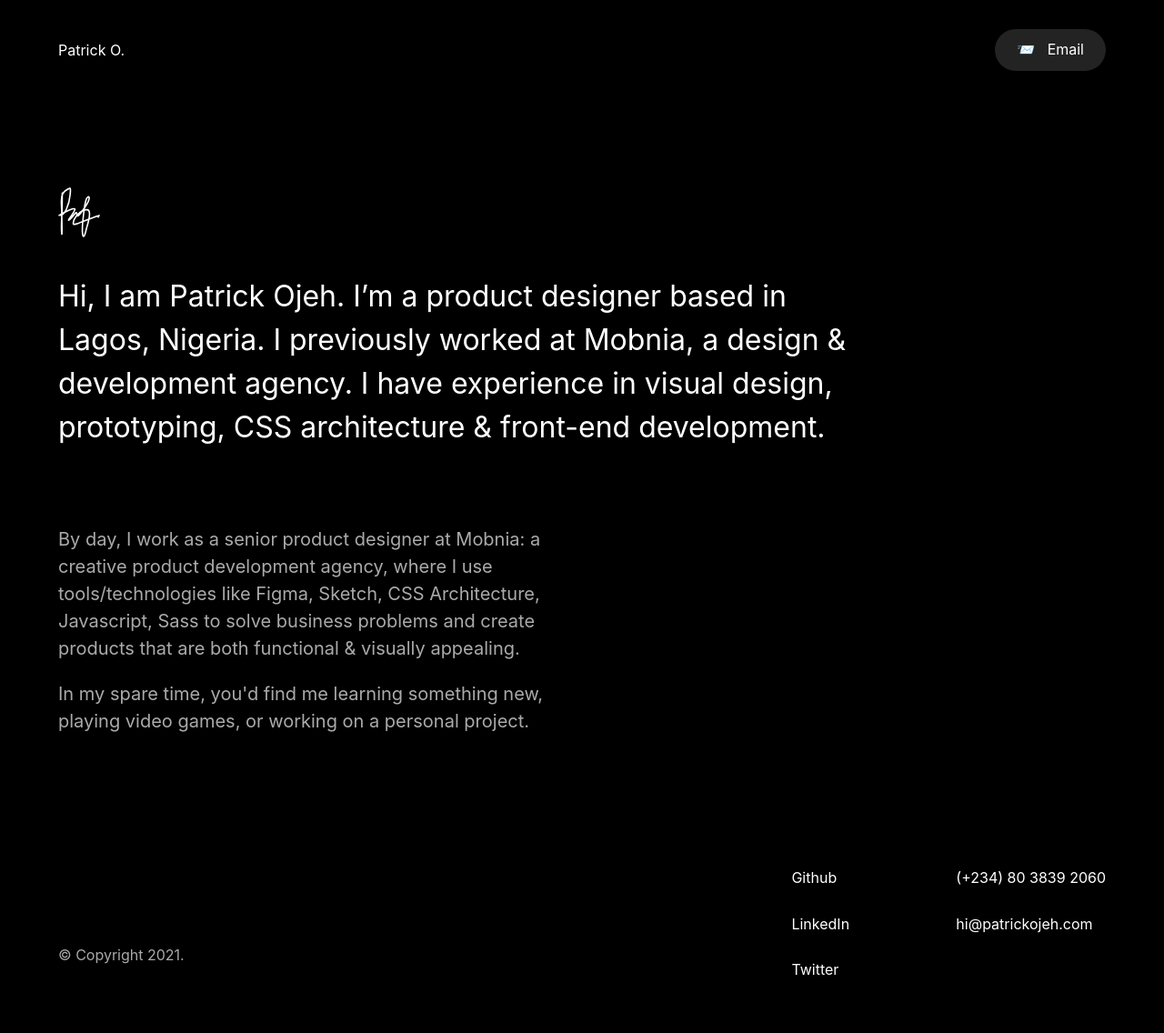
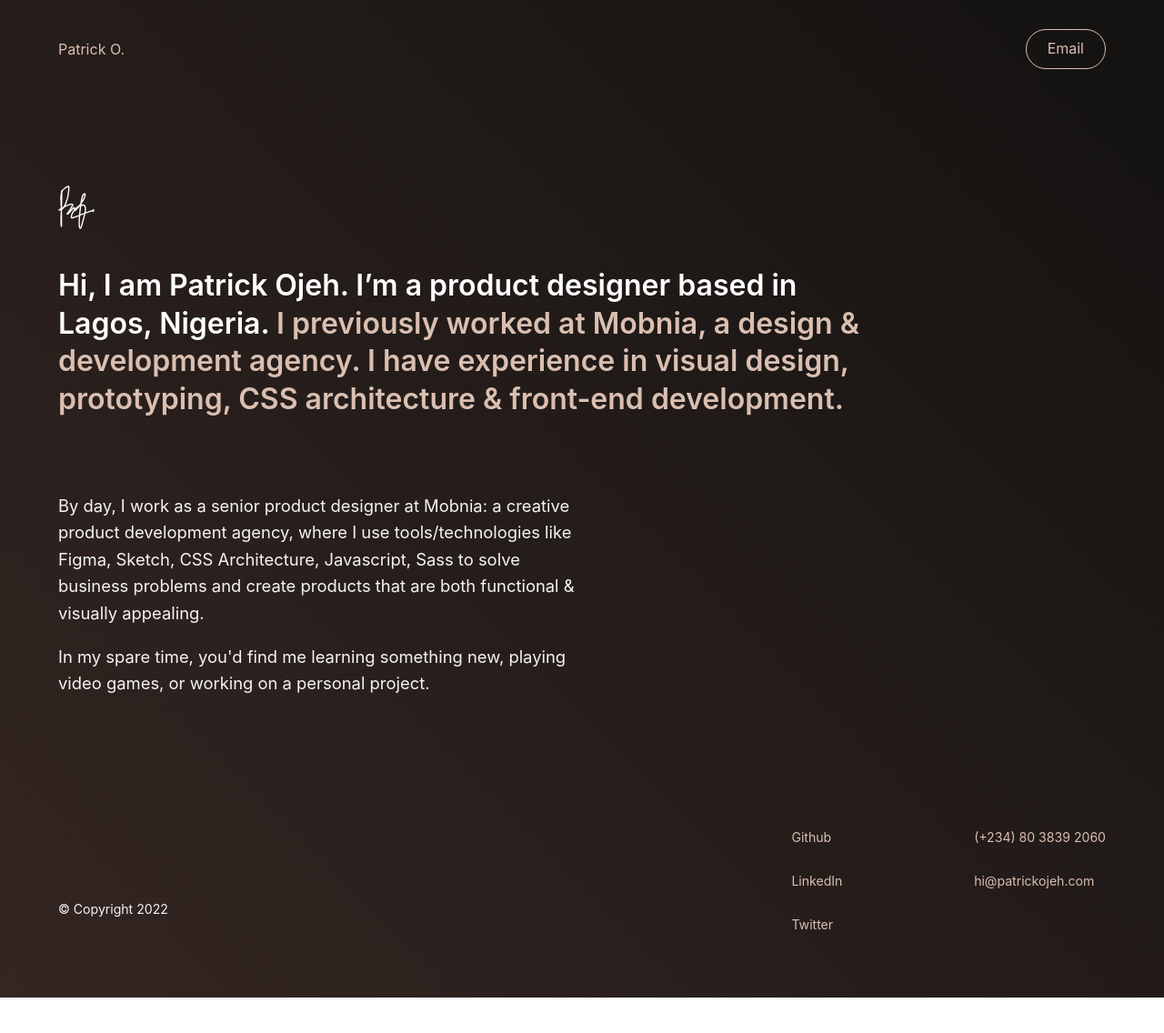
Before and after one commit to patrickojeh/portfolio, a React (Create React App) app: page / in a window 1280 px wide. Shown: the top 1136 px of the page at 91% size. After the commit the page ends 1097 px from the top, so only its background shows below. Built offline with nearby package versions, Linux system fonts and the light colour scheme.

Commit message:
ui color refresh

```diff
--- a/src/App.css
+++ b/src/App.css
@@ -20,10 +20,11 @@
   height: 100%;
 }
 .btn {
-  color: var(--white);
-  background: var(--near-black);
+  border: 1px solid var(--coffee);
+  color: var(--coffee);
+  background: transparent;
   display: inline-block;
-  padding: 13px 24px 15px;
+  padding: 11px 23px 13px;
   border-radius: 84px;
 }
 .btn:hover {
@@ -32,9 +33,6 @@
 header {
   position: sticky;
   top: 0;
-}
-p {
-  color: rgb(170, 170, 170);
 }
 .resume-link {
   background: #232323;
@@ -49,6 +47,15 @@ p {
 .btn,
 .resume-link {
   transition: 0.2s ease-in-out all;
+}
+.signature {
+  height: 48px;
+}
+.small {
+  font-size: 0.88rem;
+}
+.footer {
+  font-size: 0.88rem;
 }
 
 @media screen and (min-width: 60em) {
--- a/src/components/Layout/Footer.js
+++ b/src/components/Layout/Footer.js
@@ -2,11 +2,13 @@ import { NavLink } from "react-router-dom";
 import signature from '../../svg/signature.svg';
 
 const Footer = () => {
-  return <footer>
+  const year = new Date().getFullYear();
+
+  return <footer className="footer">
     <div className="mw9 ph5-l ph4-ns ph35 center pt6 pb5-l">
       <div className="flex items-end-l justify-between-l flex-row-l flex-column-l flex-column-reverse pb2">
         <div className="pt0-l pt5 flex flex-column-l flex-row justify-between">
-          <p className="pb4 pb0-ns">© Copyright 2021.</p>
+          <p className="small pb4 pb0-ns">© Copyright {year}</p>
         </div>
         <div className="w-30-l w5-m flex justify-between-l flex-row-l flex-column">
           <ol className="list pa0 ma0">
--- a/src/components/Layout/Header.js
+++ b/src/components/Layout/Header.js
@@ -9,7 +9,7 @@ const Header = () => {
         </span>
         <ol className="list pa0 ma0">
           <li className="fl w-auto pl4-ns">
-            <a href="mailto:patrickojeh@gmail.com" className="btn">📨 &nbsp; Email</a>
+            <a href="mailto:patrickojeh@gmail.com" className="btn">Email</a>
           </li>
         </ol>
       </div>
--- a/src/index.css
+++ b/src/index.css
@@ -1,13 +1,14 @@
 :root {
   --white: #fff;
   --near-black: #232323;
+  --coffee: #dabfb1;
 }
 
 body {
-  background: #000;
+  background: linear-gradient(45deg, #342622, #131211);
   color: var(--white);
   margin: 0;
-  font-family: gt, -apple-system, inter, BlinkMacSystemFont, "Segoe UI",
+  font-family: "messina sans", -apple-system, inter, BlinkMacSystemFont, "Segoe UI",
     "Roboto", "Oxygen", "Ubuntu", "Cantarell", "Fira Sans", "Droid Sans",
     "Helvetica Neue", sans-serif;
   -webkit-font-smoothing: antialiased;
@@ -22,12 +23,27 @@ code {
 h1,
 h2,
 h3 {
-  font-weight: normal;
+  font-weight: 600;
+}
+
+h1 span {
+  color: var(--coffee);
 }
 
 a {
-  color: currentColor;
+  color: var(--coffee);
   text-decoration: none;
+}
+
+h1 {
+  font-size: 2rem;
+  line-height: 1.3;
+}
+
+p {
+  color: rgba(255, 255, 255, 0.95);
+  font-size: 1rem;
+  line-height: 1.6;
 }
 
 ::selection {
@@ -38,9 +54,29 @@ a {
   width: 0.6em;
 }
 
+::-webkit-scrollbar-track {
+  background: #4f3f39;
+  box-shadow: inset 0 0 6px rgba(0, 0, 0, 0.3);
+}
+
 ::-webkit-scrollbar-thumb {
-  background-color: #555;
-  outline: 1px solid #555;
+  background-color: #151312;
+  outline: 1px solid #151312;
+}
+
+@media screen and (min-width: 60em) {
+  h1 {
+    font-size: 1.4rem;
+  }
+  p {
+    font-size: 1.15rem;
+  }
+}
+@media screen and (max-width: 59.9em) {
+
+}
+@media screen and (max-width: 29.9em) {
+
 }
 
 @import "fonts";
--- a/src/pages/Home.js
+++ b/src/pages/Home.js
@@ -9,12 +9,12 @@ import ussdCoverImage from '../images/projects/ussd/cover.png';
 const Home = () => {
   return <Layout>
     <div className="mw9 ph5-l ph4-ns ph35 center pt6-l pt5">
-      <img src={signature} alt="My signature in svg" className="h-auto-ns h25 mb3" />
-      <h1 className="mw8 f2-l f3-m f4 lh-copy pr6-l mb5-l mb4">Hi, I am Patrick Ojeh. I’m a product designer based in Lagos, Nigeria. I previously worked at Mobnia, a design &amp; development agency. I have experience in visual design, prototyping, CSS architecture &amp; front-end development.</h1>
+      <img src={signature} alt="My signature in svg" className="signature h25 mb3" />
+      <h1 className="mw8 f2-l f3-m pr6-l mb5-l mb4">Hi, I am Patrick Ojeh. I’m a product designer based in Lagos, Nigeria. <span>I previously worked at Mobnia, a design &amp; development agency. I have experience in visual design, prototyping, CSS architecture &amp; front-end development.</span></h1>
       <div className="flex flex-column flex-row-l justify-between">
         <div className="w-50-l">
-          <p className="lh-copy f4-ns">By day, I work as a senior product designer at Mobnia: a creative product development agency, where I use tools/technologies like Figma, Sketch, CSS Architecture, Javascript, Sass to solve business problems and create products that are both functional &amp; visually appealing.</p>
-          <p className="lh-copy f4-ns">In my spare time, you'd find me learning something new, playing video games, or working on a personal project.</p>
+          <p>By day, I work as a senior product designer at Mobnia: a creative product development agency, where I use tools/technologies like Figma, Sketch, CSS Architecture, Javascript, Sass to solve business problems and create products that are both functional &amp; visually appealing.</p>
+          <p>In my spare time, you'd find me learning something new, playing video games, or working on a personal project.</p>
         </div>
         <div className="w-40-l">
           {/* <a href="/resume.pdf" className="resume-link flex justify-between" target="_blank">
```
